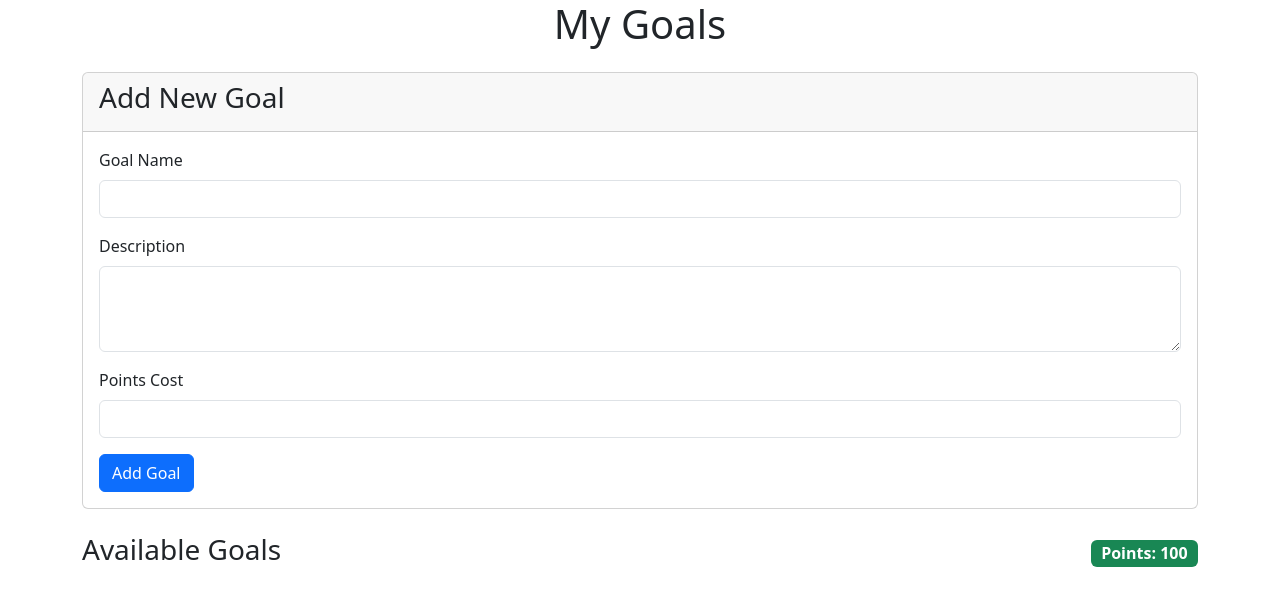
After one commit to jesus-1530/The-Taskmaster-Project, a Django app: template store/templates/goals.html in a window 1280 px wide. The commit adds this page. Shown: the top 606 px of the page. Run offline with Django 5.2, Linux system fonts and the light colour scheme; the template is opened without the code that fills it, so the values that code supplies are empty.

Commit message:
Add files via upload

```diff
--- a/TaskMaster/urls.py
+++ b/TaskMaster/urls.py
@@ -19,18 +19,12 @@ from django.urls import path, include
 from planner.views import task_list
 from planner.views import task_list, tasks_json
 from store.views.home import Index, store
-#from store.views.signup import Signup
-##from store.views.login import Login, logout
-#from store.views.orders import OrderView
 from . import settings
 from planner.views import task_list, tasks_json, add_task, delete_task
 
 urlpatterns = [
     path('admin/', admin.site.urls),
     path('store', store, name='store'),
-    #path('signup', Signup.as_view, name='signup'),
-    #path('login', Login.as_view, name='login'),
-    #path('my stuff', OrderView.as_view, name='my stuff'),
     path('store/', include('store.urls')),
     path('', task_list, name='task_list'),
     path('tasks-json/', tasks_json, name='tasks_json'),
--- /dev/null
+++ b/store/templates/goals.html
@@ -0,0 +1,150 @@
+<!DOCTYPE html>
+<html>
+<head>
+    <style>
+        body {
+            margin: 0;
+            padding: 0;
+            font-family: Arial, sans-serif;
+            background-color: #ffffff;
+        }
+    </style>
+
+    <meta charset="UTF-8">
+    <meta name="viewport" content="width=device-width, initial-scale=1.0">
+    <title>TaskMaster Store</title>
+    <link href="https://cdn.jsdelivr.net/npm/bootstrap@5.3.0/dist/css/bootstrap.min.css" rel="stylesheet">
+</head>
+<body>
+    <main class="container">
+        <div class="row">
+            <div class="col-12">
+                <h1 class="text-center mb-4">My Goals</h1>
+            </div>
+        </div>
+        <div class="row mb-4">
+            <div class="col-12">
+            <div class="card">
+                <div class="card-header">
+                <h3>Add New Goal</h3>
+                </div>
+                <div class="card-body">
+                <form id="goalForm">
+                    <div class="mb-3">
+                    <label for="goalName" class="form-label">Goal Name</label>
+                    <input type="text" class="form-control" id="goalName" required>
+                    </div>
+                    <div class="mb-3">
+                    <label for="goalDescription" class="form-label">Description</label>
+                    <textarea class="form-control" id="goalDescription" rows="3" required></textarea>
+                    </div>
+                    <div class="mb-3">
+                    <label for="goalPoints" class="form-label">Points Cost</label>
+                    <input type="number" class="form-control" id="goalPoints" min="1" required>
+                    </div>
+                    <button type="submit" class="btn btn-primary">Add Goal</button>
+                </form>
+                </div>
+            </div>
+            </div>
+        </div>
+
+        <div class="row mb-3">
+            <div class="col-12">
+            <div class="d-flex justify-content-between align-items-center">
+                <h3>Available Goals</h3>
+                <div class="badge bg-success fs-6">Points: <span id="userPoints">100</span></div>
+            </div>
+            </div>
+        </div>
+
+        <div class="row" id="goalsList">
+            <!-- Goal cards will be dynamically added here -->
+        </div>
+
+        <script>
+            let userPoints = parseInt(localStorage.getItem('userPoints')) || 100;
+            let goals = JSON.parse(localStorage.getItem('goals')) || [];
+            let completedGoals = JSON.parse(localStorage.getItem('completedGoals')) || [];
+
+            document.getElementById('userPoints').textContent = userPoints;
+
+            document.getElementById('goalForm').addEventListener('submit', function(e) {
+            e.preventDefault();
+
+            const name = document.getElementById('goalName').value;
+            const description = document.getElementById('goalDescription').value;
+            const points = parseInt(document.getElementById('goalPoints').value);
+
+            const goal = {
+                id: Date.now(),
+                name: name,
+                description: description,
+                points: points,
+                dateAdded: new Date().toISOString()
+            };
+
+            goals.push(goal);
+            localStorage.setItem('goals', JSON.stringify(goals));
+
+            this.reset();
+            renderGoals();
+            });
+
+            function renderGoals() {
+            const goalsList = document.getElementById('goalsList');
+            goalsList.innerHTML = '';
+
+            goals.forEach(goal => {
+                const canAfford = userPoints >= goal.points;
+                const goalCard = `
+                <div class="col-md-6 col-lg-4 mb-3">
+                    <div class="card h-100">
+                    <div class="card-body">
+                        <h5 class="card-title">${goal.name}</h5>
+                        <p class="card-text">${goal.description}</p>
+                        <p class="card-text"><strong>Cost: ${goal.points} points</strong></p>
+                    </div>
+                    <div class="card-footer">
+                        <button class="btn ${canAfford ? 'btn-success' : 'btn-secondary'}"
+                            onclick="completeGoal(${goal.id})"
+                            ${canAfford ? '' : 'disabled'}>
+                        ${canAfford ? 'Complete Goal' : 'Not Enough Points'}
+                        </button>
+                    </div>
+                    </div>
+                </div>
+                `;
+                goalsList.innerHTML += goalCard;
+            });
+            }
+
+            function completeGoal(goalId) {
+            const goalIndex = goals.findIndex(g => g.id === goalId);
+            if (goalIndex === -1) return;
+
+            const goal = goals[goalIndex];
+            if (userPoints >= goal.points) {
+                userPoints -= goal.points;
+                goals.splice(goalIndex, 1);
+
+                goal.completedDate = new Date().toISOString();
+                completedGoals.push(goal);
+
+                localStorage.setItem('userPoints', userPoints);
+                localStorage.setItem('goals', JSON.stringify(goals));
+                localStorage.setItem('completedGoals', JSON.stringify(completedGoals));
+
+                document.getElementById('userPoints').textContent = userPoints;
+                renderGoals();
+            }
+            }
+
+            // Initial render
+            renderGoals();
+        </script>
+    </main>
+
+    <script src="https://cdn.jsdelivr.net/npm/bootstrap@5.3.0/dist/js/bootstrap.bundle.min.js"></script>
+</body>
+</html>
--- a/store/urls.py
+++ b/store/urls.py
@@ -8,13 +8,10 @@ from .middlewares.auth import auth_middleware
 
 
 urlpatterns = [
-    #path('store', store, name='store'),
-    #path('signup', Signup.as_view, name='signup'),
-    #path('login', Login.as_view, name='login'),
-    #path('my stuff', OrderView.as_view, name='my stuff'),
-    path('store', store, name='store'),
-    path('signup', Signup.as_view(), name='signup'),
-    path('login', Login.as_view(), name='login'),
-    path('logout', logout, name='logout'),
-    path('my stuff', auth_middleware(OrderView.as_view()), name='my stuff'),
+    path('', store, name='goal'),
+    path('store/', store, name='store'),
+    path('signup/', Signup.as_view(), name='signup'),
+    path('login/', Login.as_view(), name='login'),
+    path('logout/', logout, name='logout'),
+    path('my-stuff/', auth_middleware(OrderView.as_view()), name='my-stuff'),
 ]
```
Also changed, not shown: store/models/points.py (added, +28 -0 lines), store/templates/index.html (+22 -6 lines), db.sqlite3, store/templates/calendar.html (added).
